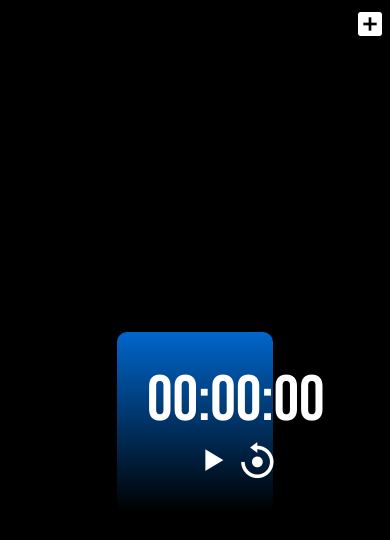
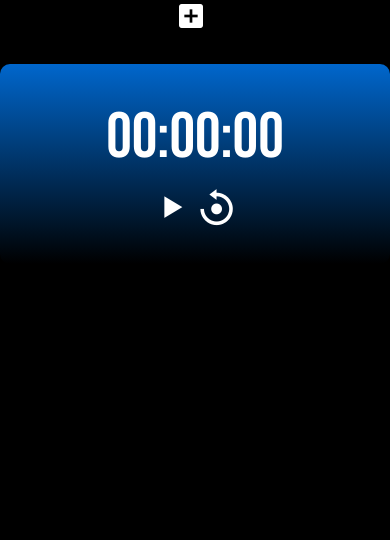
Before and after one commit to SaintHazzard/cronometro-js, a website: page index.html in a window 390 px wide. Drawn offline with nearby package versions, Linux system fonts and the light colour scheme.

Commit message:
style: :lipstick: Setting for mobile
Style mobile is add, fixed position of plus squaere

```diff
--- a/css/style.css
+++ b/css/style.css
@@ -19,7 +19,8 @@ body {
   text-align: center;
 }
 .container {
-  width: clamp(25%, 40%, 60%);
+  width: 500px;
+  height: 200px;
   display: grid;
   grid-template-columns: 1fr;
   font-size: 4em;
@@ -78,3 +79,12 @@ body {
   right: 1%;
   font-size: 2rem;
 }
+
+@media (width < 500px) {
+  body {
+    height: auto;
+  }
+  .bxs-plus-square {
+    position: relative;
+  }
+}
```
